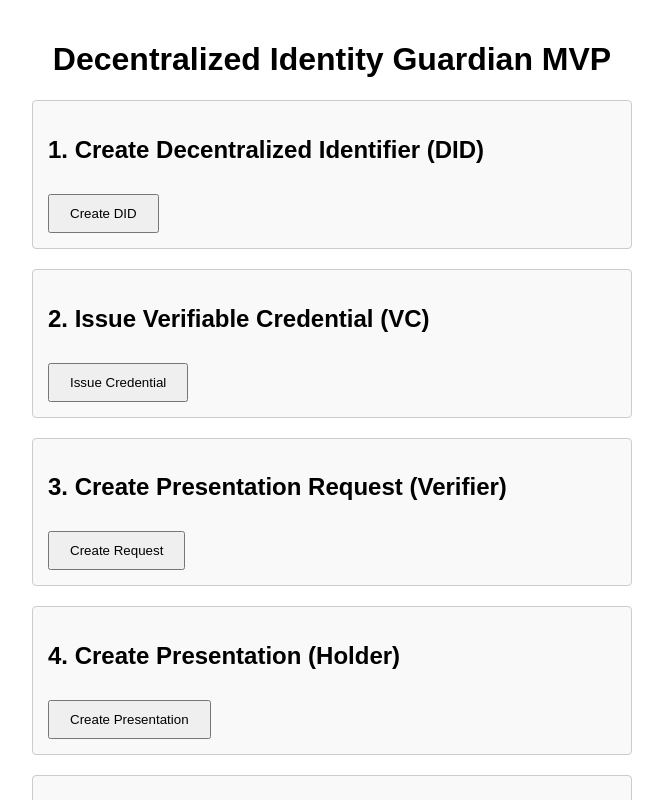
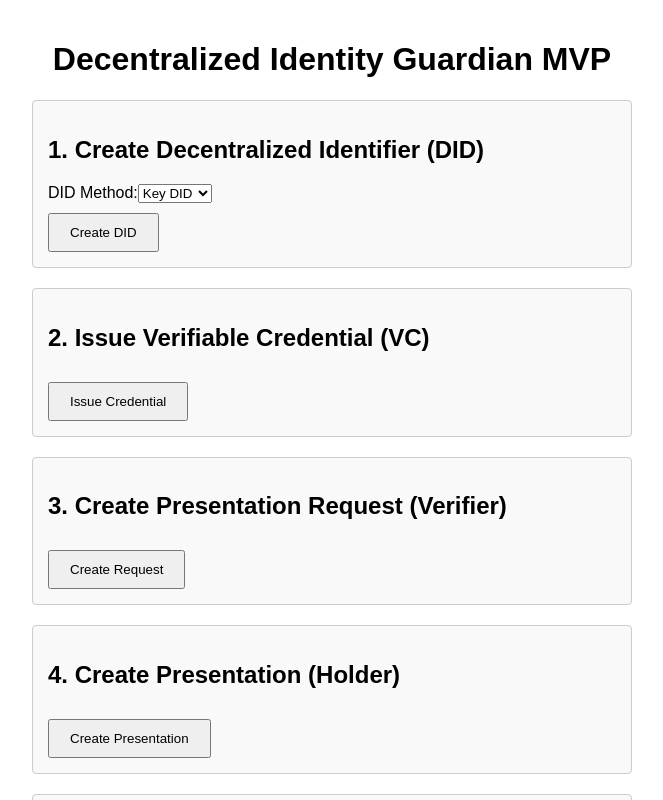
Before and after one commit to decendian/dig-wallet, a React (Create React App) app in the folder frontend/web_app/: page / in a window 1280 px wide. Shown: the top 800 px of the page, without its empty margins (308-971 px from the left). Built offline with nearby package versions, Linux system fonts and the light colour scheme.

Commit message:
updated react component to fit new structure

```diff
--- a/frontend/web_app/src/App.js
+++ b/frontend/web_app/src/App.js
@@ -236,6 +236,8 @@ function App() {
           presentation={presentation}
           verificationResult={verificationResult}
           createDid={createDid}
+          didMethod={didMethod}
+          setDidMethod={setDidMethod}
           issueCredential={issueCredential}
           createPresentationRequest={createPresentationRequest}
           createPresentation={createPresentation}
--- a/frontend/web_app/src/components/AppUI.jsx
+++ b/frontend/web_app/src/components/AppUI.jsx
@@ -10,6 +10,8 @@ const AppUI = ({
   presentation,
   verificationResult,
   createDid,
+  didMethod,
+  setDidMethod,
   issueCredential,
   createPresentationRequest,
   createPresentation,
@@ -24,12 +26,25 @@ const AppUI = ({
       {/* Section 1: DID Creation */}
       <div className="section">
         <h2>1. Create Decentralized Identifier (DID)</h2>
+        <div className="method-selector">
+          <label>
+            DID Method:
+            <select
+                value={didMethod}
+                onChange={(e) => setDidMethod(e.target.value)}
+            >
+              <option value="key">Key DID</option>
+              <option value="ethr">Ethr DID</option>
+            </select>
+          </label>
+        </div>
         <button onClick={createDid}>Create DID</button>
         {did &&
-          <div>
-            <p>Your DID:</p>
-            <pre> {JSON.stringify(did, null, 2)} </pre>
-          </div>}
+            <div>
+              <p>Your DID:</p>
+              <pre>{JSON.stringify(did, null, 2)}</pre>
+            </div>
+        }
       </div>
 
       {/* Section 2: Credential Issuance */}
```
